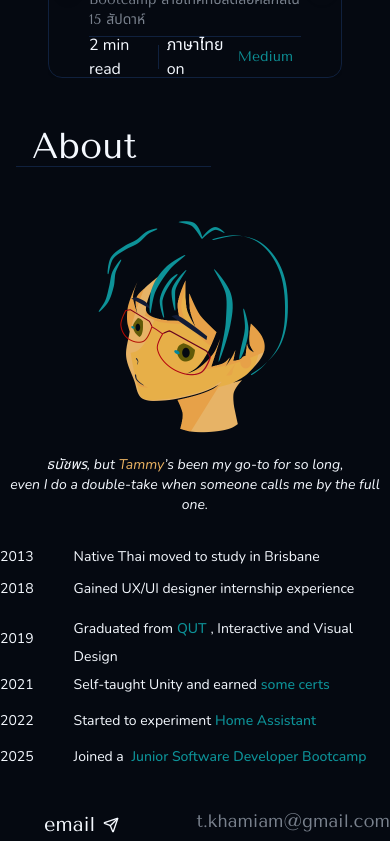
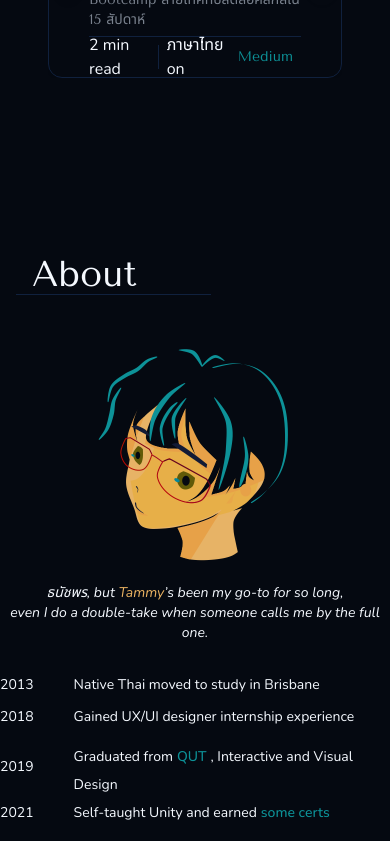
Before and after one commit to taemmyk/taemmyk-portfolio, a React (Vite) app: page /me in a window 390 px wide. Shown: the part 1340-2181 px from the top of the page. Built offline with nearby package versions, Linux system fonts and the light colour scheme.

Commit message:
fix(responsive): about page margin fixed

```diff
--- a/src/pages/content.tsx
+++ b/src/pages/content.tsx
@@ -65,7 +65,7 @@ function Content() {
         <section className="min-h-screen">
           <Projects />
         </section>
-        <section className="mb-8">
+        <section className="pb-16 mt-32">
           <About />
         </section>
       </div>
```
